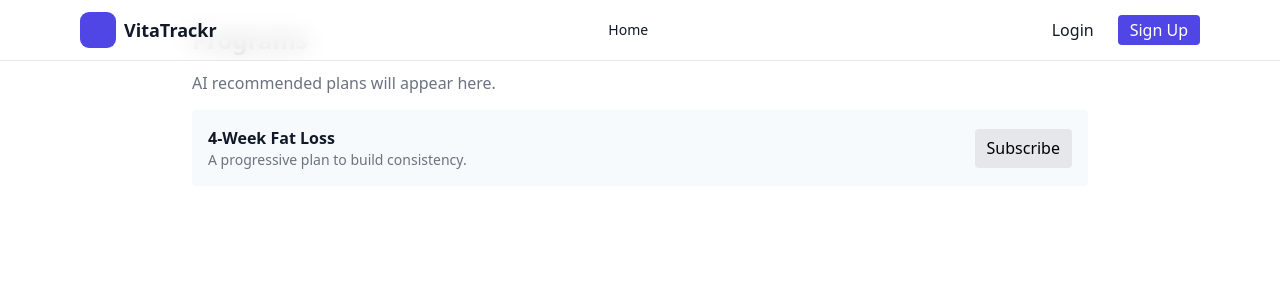
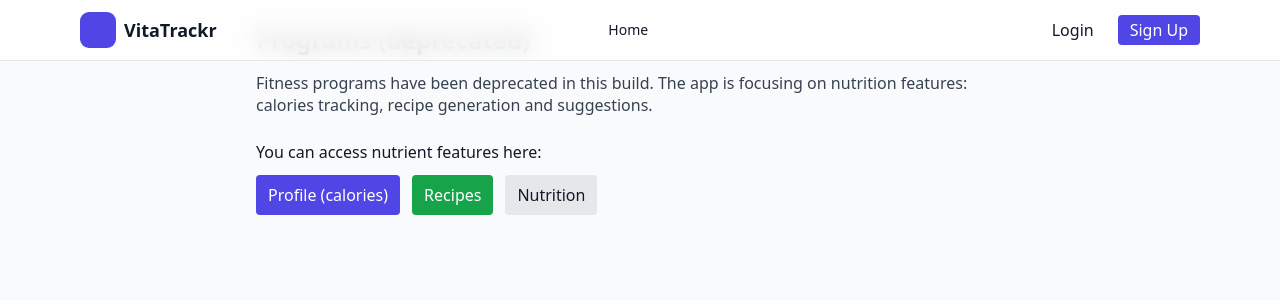
Before and after one commit to Vnj91/VitaTrackr-Web, a Next.js app in the folder frontend/: page /programs in a window 1280 px wide. Shown: the top 300 px of the page. Built offline with nearby package versions, Linux system fonts and the light colour scheme.

Commit message:
chore(frontend): deprecate Programs page (nutrient-first app)

```diff
--- a/frontend/app/programs/page.tsx
+++ b/frontend/app/programs/page.tsx
@@ -4,54 +4,19 @@ import React from 'react'
 
 export default function ProgramsPage(){
   return (
-    <div className="min-h-screen p-6">
-      <main className="max-w-4xl mx-auto">
-        <h1 className="text-2xl font-semibold mb-4">Programs</h1>
-        <p className="muted">AI recommended plans will appear here.</p>
-        <div className="mt-4">
-          <div className="p-4 surface rounded flex justify-between items-center">
-            <div>
-              <div className="font-semibold">4-Week Fat Loss</div>
-              <div className="text-sm muted">A progressive plan to build consistency.</div>
-            </div>
-            <ProgramSubscribe id="prog-fatloss-4w" />
+    <div className="min-h-screen p-6 bg-gray-50">
+      <main className="max-w-3xl mx-auto">
+        <h1 className="text-2xl font-semibold mb-4">Programs (deprecated)</h1>
+        <p className="text-gray-700">Fitness programs have been deprecated in this build. The app is focusing on nutrition features: calories tracking, recipe generation and suggestions.</p>
+        <div className="mt-6">
+          <p className="mb-3">You can access nutrient features here:</p>
+          <div className="flex gap-3">
+            <a href="/profile" className="px-3 py-2 bg-indigo-600 text-white rounded">Profile (calories)</a>
+            <a href="/recipes" className="px-3 py-2 bg-green-600 text-white rounded">Recipes</a>
+            <a href="/nutrition" className="px-3 py-2 bg-gray-200 rounded">Nutrition</a>
           </div>
         </div>
       </main>
     </div>
   )
 }
-
-function ProgramSubscribe({ id }: { id: string }){
-  const [subscribed, setSubscribed] = React.useState<boolean>(() => {
-    try {
-      if (typeof window === 'undefined') return false
-      const m = JSON.parse(localStorage.getItem('vt:programSubs') || '{}')
-      return !!m[id]
-    } catch (e) {
-      return false
-    }
-  })
-  function toggle(){
-    const next = !subscribed
-    (async ()=>{
-      try {
-        const token = typeof window !== 'undefined' && localStorage.getItem('token')
-        const user = typeof window !== 'undefined' && JSON.parse(localStorage.getItem('user')||'null')
-        if (token && user && user.id) {
-          await fetch(`/api/profile/${user.id}/program`, { method: 'POST', headers: { 'Content-Type': 'application/json', 'Authorization': `Bearer ${token}` }, body: JSON.stringify({ id, subscribe: next }) })
-          setSubscribed(next)
-          return
-        }
-        const m = JSON.parse(localStorage.getItem('vt:programSubs') || '{}')
-        m[id] = next
-        localStorage.setItem('vt:programSubs', JSON.stringify(m))
-        // ensure UI reflects the updated subscription state even when using localStorage
-        setSubscribed(next)
-      } catch(e){
-        // keep UI in a consistent state; optimistic update already applied below
-      }
-    })()
-  }
-  return <button onClick={toggle} className={`px-3 py-2 rounded ${subscribed ? 'bg-green-600 text-white' : 'bg-gray-200 text-black'}`}>{subscribed ? 'Subscribed' : 'Subscribe'}</button>
-}
```
